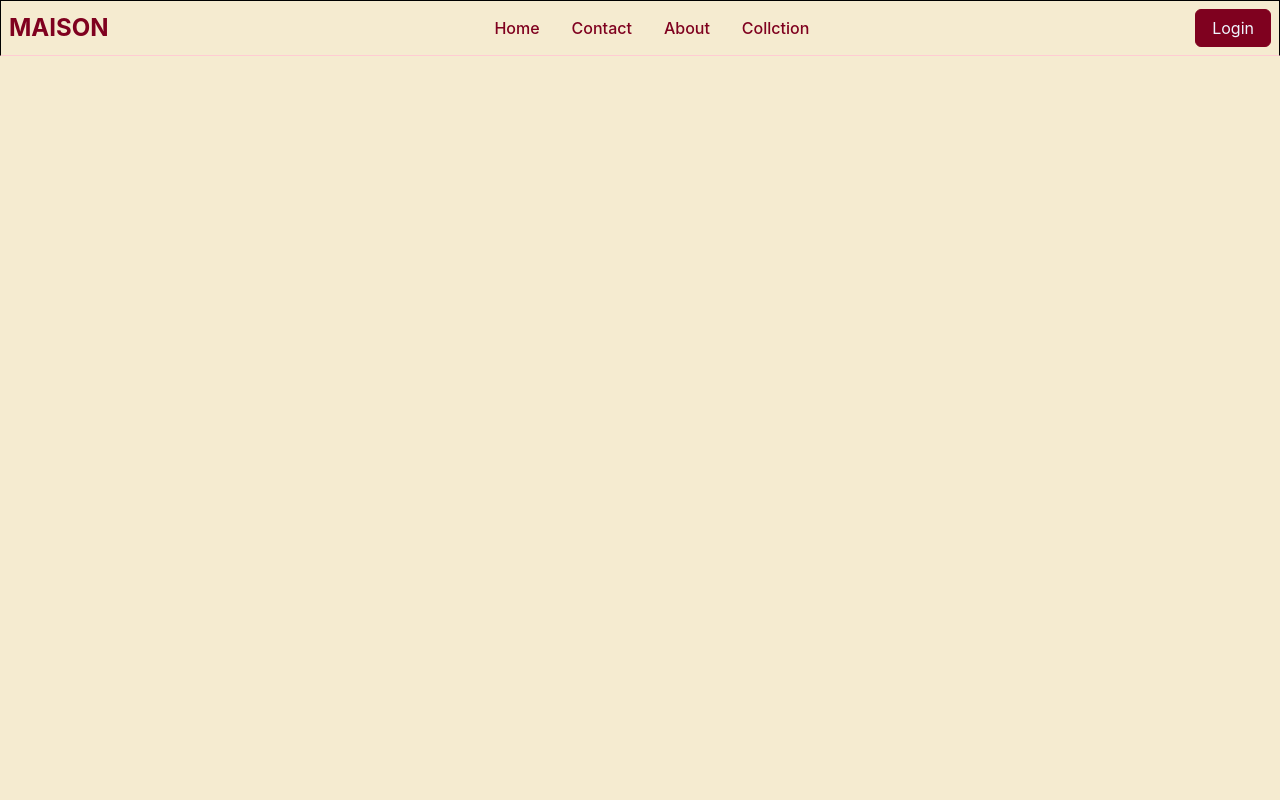
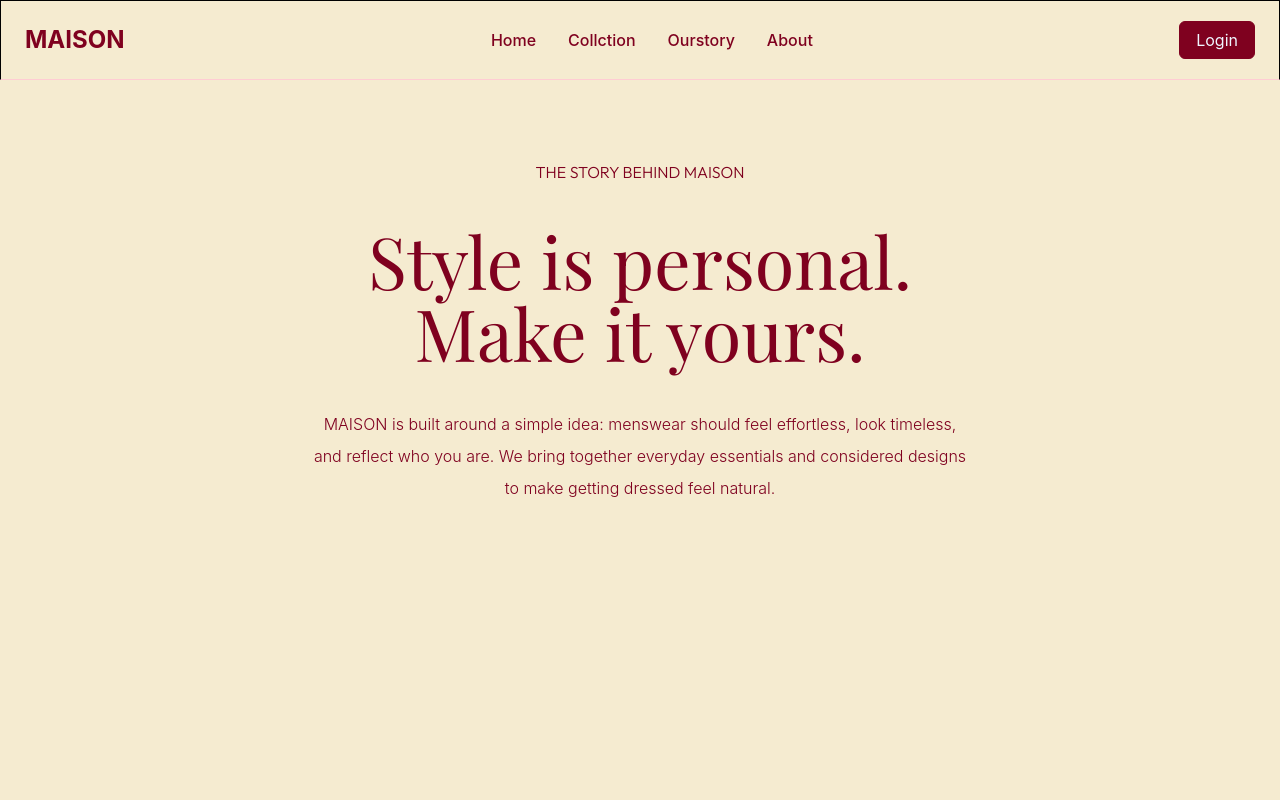
Before and after one commit to adarsh-devop/maison, a React (Vite) app: page /con in a window 1280 px wide. Shown: the top 800 px of the page. Built offline with nearby package versions, Linux system fonts and the light colour scheme; a web font is replaced by a local one.

Commit message:
3 commit

```diff
--- a/src/App.jsx
+++ b/src/App.jsx
@@ -2,12 +2,10 @@ import React from "react";
 import { Route, Routes } from "react-router-dom";
 import Home from "./components/Home";
 import Navbar from "./components/Navbar";
-// import Home from "./components/Home";
 import Footer from "./components/footer";
 import Collction from "./pages/Collction";
-import Contact from "./components/Contact";
-import About from "./pages/About"
-// import Collction from "./pages/Collction";
+import About from "./components/About";
+import Ourstory from "./pages/Ourstory"
 
 const App = () => {
   return (
@@ -16,8 +14,8 @@ const App = () => {
       <Routes>
           <Route path="/" element={<Home/>}/>
           <Route path="/coll" element={<Collction/>}/>
-          <Route path="/con" element={<Contact/>}/>
-          <Route path="/abo" element={<About/>}/>
+          <Route path="/con" element={<About/>}/>
+          <Route path="/abo" element={<Ourstory/>}/>
       </Routes>
       <Footer/>
     </div>
--- /dev/null
+++ b/src/components/About.jsx
@@ -0,0 +1,26 @@
+import React from "react";
+
+const About = () => {
+  return (
+    <div className="flex flex-col items-center h-screen bg-[#F5EBD0]">
+      <p className="  pt-20 pb-10 uppercase font-light font-out  text-[#7f011f]">
+        The Story Behind MAISON
+      </p>
+      <h1 className="font-ply  text-7xl  text-[#7f011f]">Style is personal.</h1>
+      <h1 className="font-ply  text-7xl  text-[#7f011f]">Make it yours.</h1>
+      <div className=" flex flex-col items-center p-11 font-light   gap-2  text-[#7f011f]">
+        <p>
+          MAISON is built around a simple idea: menswear should feel effortless,
+          look timeless,
+        </p>
+        <p>
+          and reflect who you are. We bring together everyday essentials and
+          considered designs
+        </p>
+        <p>to make getting dressed feel natural.</p>
+      </div>
+    </div>
+  );
+};
+
+export default About;
--- a/src/components/Contact.jsx
+++ /dev/null
@@ -1,9 +0,0 @@
-import React from 'react'
-
-const Contact = () => {
-  return (
-    <div className="h-screen bg-[#F5EBD0]"></div>
-  )
-}
-
-export default Contact
--- a/src/components/Home.jsx
+++ b/src/components/Home.jsx
@@ -4,7 +4,7 @@ const Home = () => {
     <div className="flex items-center bg-[#F5EBD0] h-screen">
         <div className="flex flex-col p-10 gap-5 ">
             <p className="uppercase text-[#7f011f] font-medium">Designed for the everyday</p>
-            <p className="font-osw text-6xl text-[#7f011f] ">A little more you.</p>
+            <p className="font-ply text-6xl text-[#7f011f] ">A little more you.</p>
             <p className="text-[#7f011f] font-extralight font-out">Discover thoughtfully curated pieces that bring simplicity, character, and timeless style into your everyday life.</p>
             <div className="flex gap-10 font-ply">
                 <button className="bg-[#7f011f]  border border-[#7f011f] text-blue-50 p-3 rounded-md px-4 hover:bg-[#F5EBD0]  hover:text-[#7f011f]">Explore</button>
--- a/src/components/Navbar.jsx
+++ b/src/components/Navbar.jsx
@@ -1,13 +1,13 @@
 import {Link} from "react-router-dom"
 const Navbar = () => (
-  <div className="p-2 bg-[#F5EBD0] flex  justify-between items-center border border-b-rose-200  ">
+  <div className="p-5 px-6 bg-[#F5EBD0] flex  justify-between items-center border border-b-rose-200  ">
     <div className="text-2xl font-bold cursor-pointer text-[#7f011f]">MAISON</div>
 
     <div className="flex gap-8 text-blue-100 ">
       <Link to ="/" className="cursor-pointer text-[#7f011f] font-medium">Home</Link>
-      <Link to ="/con" className="cursor-pointer text-[#7f011f] font-medium">Contact</Link>
-      <Link to ="/abo" className="cursor-pointer text-[#7f011f] font-medium">About</Link>
       <Link to ="/coll" className="cursor-pointer text-[#7f011f] font-medium">Collction</Link>
+      <Link to ="/abo" className="cursor-pointer text-[#7f011f] font-medium">Ourstory</Link>
+      <Link to ="/con" className="cursor-pointer text-[#7f011f] font-medium">About</Link>
     </div>
 
     <button className="bg-[#7f011f] text-blue-50 outline-0 px-4 py-1.5 rounded-md hover:bg-[#F5EBD0] hover:text-[#7f011f] border border-[#7f011f] transition duration-400">Login</button>
--- a/src/pages/About.jsx
+++ /dev/null
@@ -1,7 +0,0 @@
-const About =() =>{
-    return(
-        <div className="h-screen bg-[#F5EBD0]">About</div>
-    )
-}
-
-export default About
--- /dev/null
+++ b/src/pages/Ourstory.jsx
@@ -0,0 +1,33 @@
+const Ourstory = () => {
+  return (
+    <div className="flex flex-row items-center h-screen bg-[#F5EBD0] ">
+      <div className="flex flex-col gap-4 max-w-3xl mx-auto p-5">
+        <p className="font-extralight  text-[#7f011f]">
+          The Story Behind MAISON
+        </p>
+        <h1 className=" font-ply text-7xl  text-[#7f011f]">
+          More than fashion.
+        </h1>
+        <p className="font-extralight font-osw text-2xl  text-[#7f011f]">
+          It's a statement.
+        </p>
+        <p className="font-extralight font-osw text-2xl  text-[#7f011f]">
+          MAISON was created around a simple belief: great style should feel
+          effortless. We bring together timeless menswear, thoughtful details,
+          and everyday essentials to help you express your individuality. From
+          everyday basics to refined classics, every piece is chosen with
+          comfort, versatility, and confidence in mind.
+        </p>
+      </div>
+
+      <div className="flex justify-around rounded-md px-5 relative">
+        <img
+          className="w-full max-w-xl h-[600px] object-cover rounded-2xl"
+          src="https://images.unsplash.com/photo-1515886657613-9f3515b0c78f?w=1000"
+        />
+      </div>
+    </div>
+  );
+};
+
+export default Ourstory;
```
